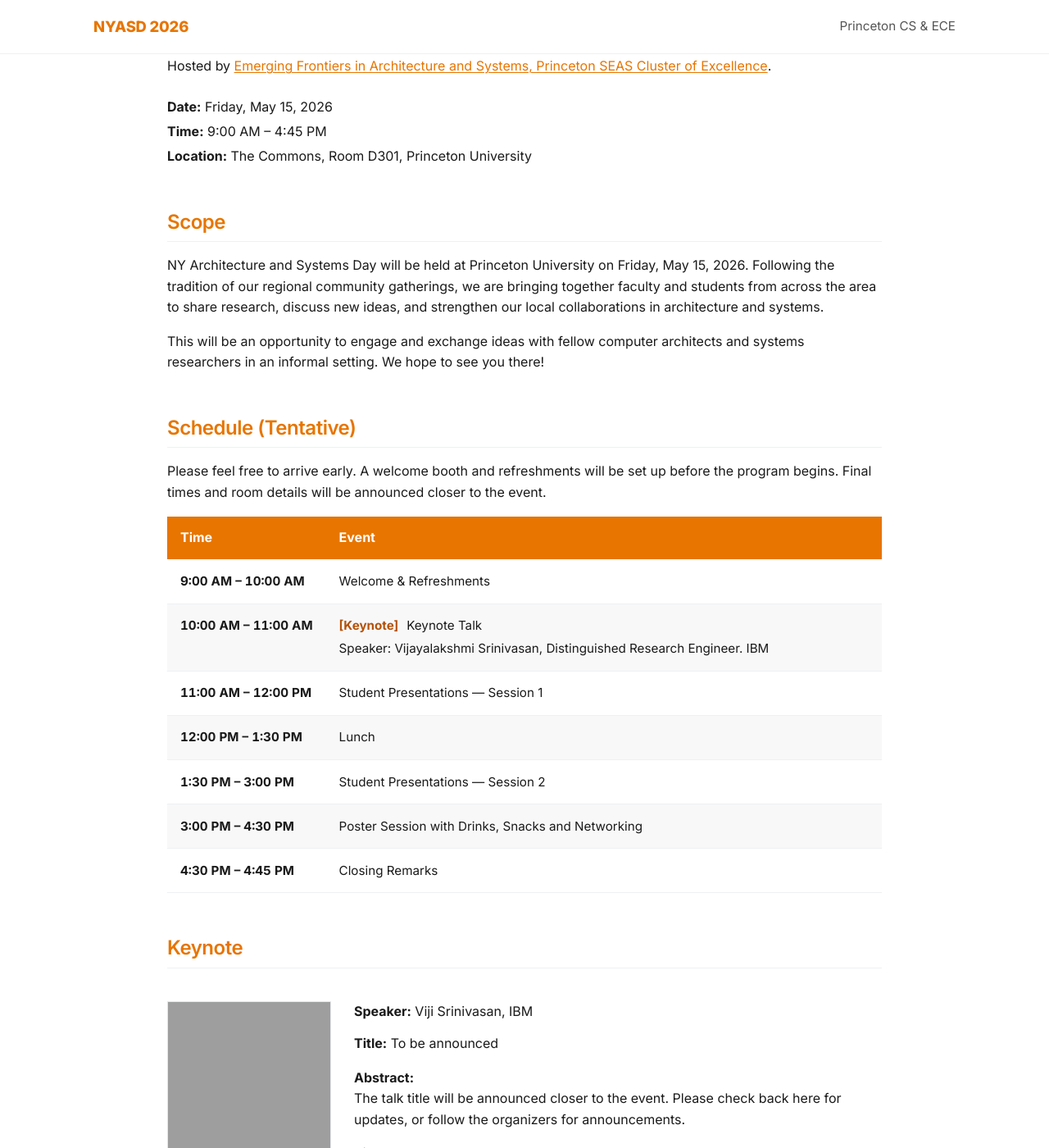
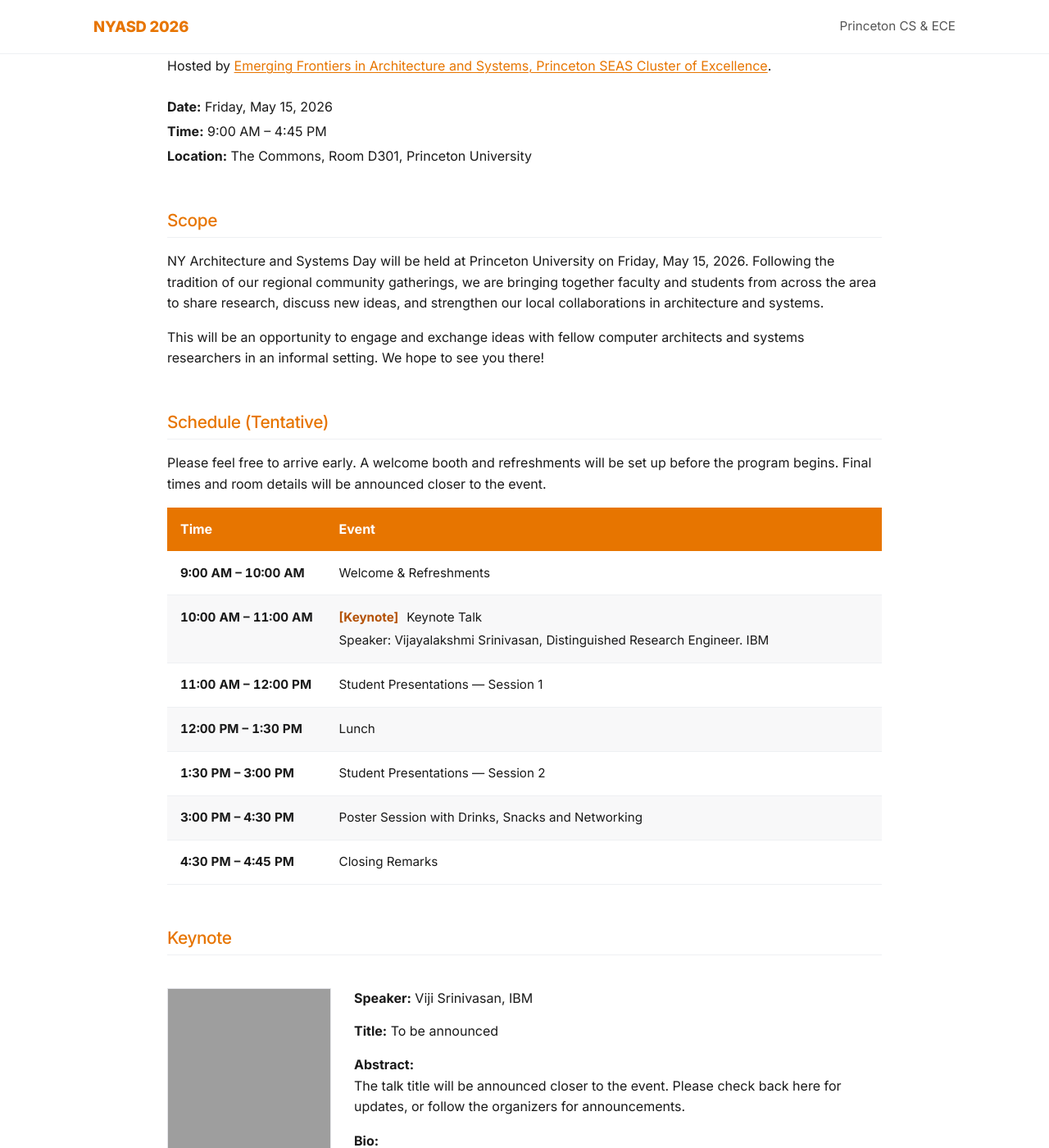
Before and after one commit to princetoncomputerarch/princetoncomputerarch.github.io, a Jekyll site: the page built from index.html, in a window 1280 px wide and 1400 px high, scrolled down 470 px. Shown: the whole window at 82% size. Built offline with Jekyll 4.4.1, drawn with Linux system fonts in a browser that asks for light colours; grey boxes are pictures that could not be loaded.

Commit message:
Update style.css

```diff
--- a/assets/css/style.css
+++ b/assets/css/style.css
@@ -137,8 +137,8 @@ html[data-theme="dark"] .theme-toggle .icon-moon { display: block; }
 h2 {
   color: var(--brand);
   font-family: 'Inter', sans-serif;
-  font-weight: 600;
-  font-size: 1.5rem;
+  font-weight: 500;
+  font-size: 1.3rem;
   letter-spacing: -0.02em;
   margin: 3rem 0 1rem 0;
   padding-bottom: .25rem;
```
